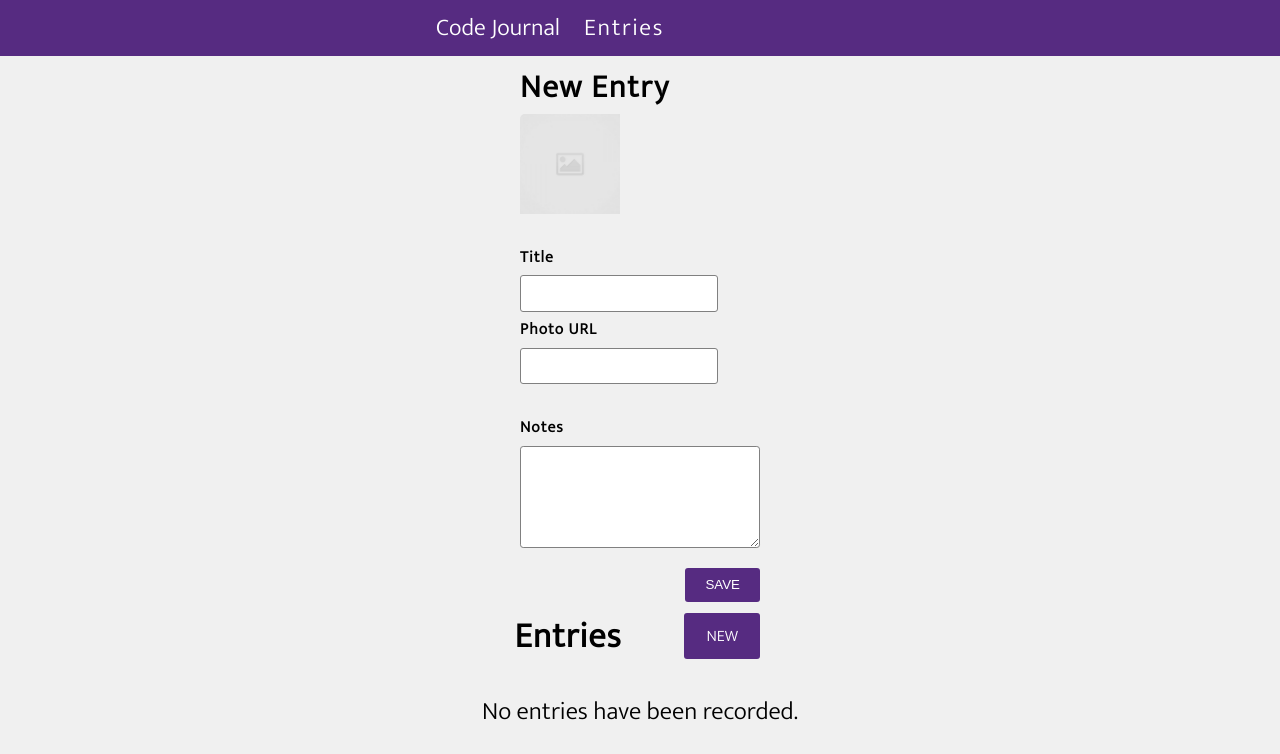
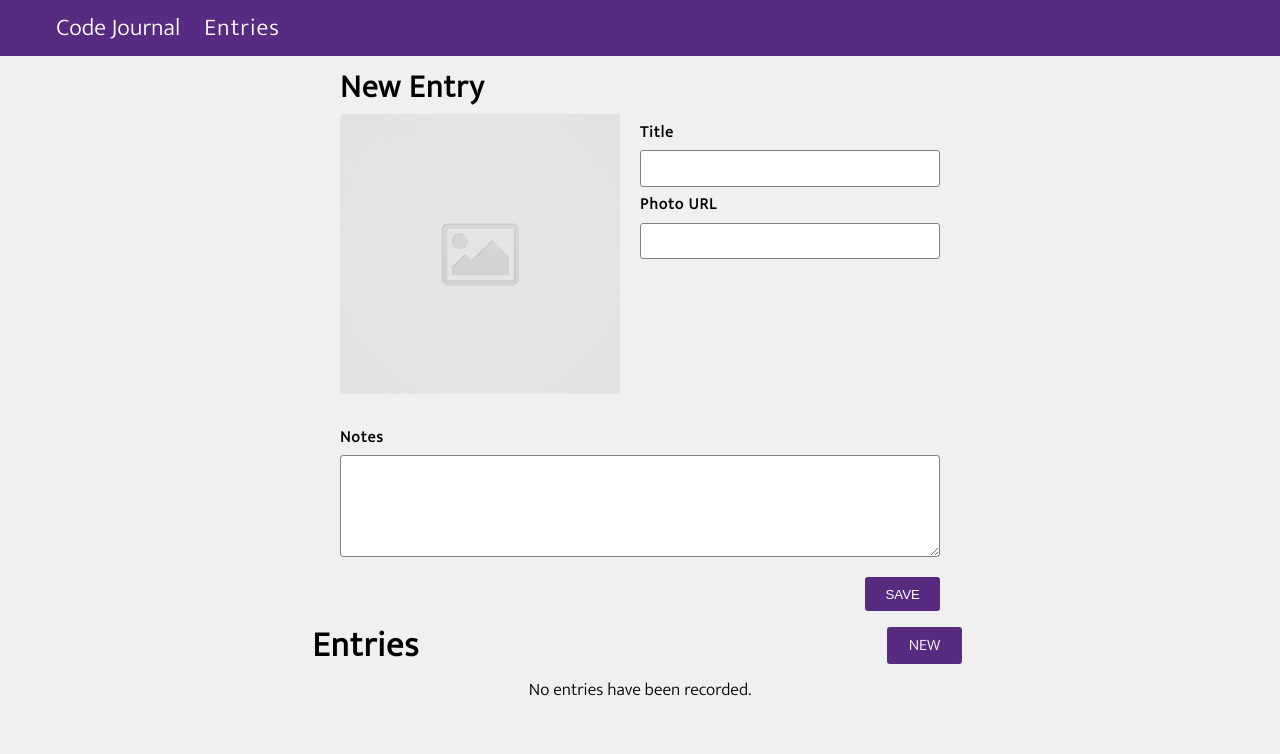
Before and after one commit to PaulGlorioso/code-journal, a website: page index.html in a window 1280 px wide. Both pictures are taken after a click on the link "NEW". Drawn offline with Linux system fonts and the light colour scheme.

Commit message:
Got rid of margin values and replaced using flexbox.

```diff
--- a/css/styles.css
+++ b/css/styles.css
@@ -1,5 +1,9 @@
 body {
   background-color: #f0f0f0;
+}
+
+main {
+  width: 100%;
 }
 
 .font-family-mukta {
@@ -21,7 +25,7 @@ nav {
   color: white;
   font-size: 1.5rem;
   text-decoration: none;
-  letter-spacing: 0.1rem;
+  letter-spacing: 1px;
 }
 
 header > h2 {
@@ -31,7 +35,7 @@ header > h2 {
 }
 
 form > h1 {
-  letter-spacing: 0.1rem;
+  letter-spacing: 1px;
   font-size: 2rem;
   margin: 0;
 }
@@ -98,6 +102,7 @@ ul {
 }
 
 .entry-header {
+  width: 100%;
   display: flex;
   align-items: center;
   justify-content: space-between;
@@ -106,7 +111,7 @@ ul {
 
 .entry-header > a {
   margin-right: 1.25rem;
-  padding: 0.6rem 1.375rem;
+  padding: 0.3rem 1.375rem;
   border: 0 solid;
   border-radius: 3px;
   background-color: #562b81;
@@ -123,7 +128,7 @@ ul {
 
 .entry-photo > img {
   width: 100%;
-  padding: 0.9rem;
+  padding: 0.6rem;
   border: 0 solid;
   border-radius: 30px;
 }
@@ -137,6 +142,14 @@ ul {
   display: none;
 }
 
+.entries {
+  width: 100%;
+  display: flex;
+  align-items: center;
+  justify-content: center;
+  flex-direction: column;
+}
+
 .no-entries {
   display: flex;
   align-items: center;
@@ -148,15 +161,30 @@ ul {
 }
 
 @media screen and (min-width: 1000px) {
+  header {
+    justify-content: center;
+  }
+
   header > h2 {
-    margin-left: 26.25rem;
+    position: relative;
+    right: 30rem;
+  }
+
+  header > nav {
+    position: relative;
+    right: 30rem;
+  }
+
+  .data {
+    display: flex;
+    justify-content: center;
   }
 
   form {
+    width: 50%;
     display: flex;
     flex-direction: row;
     flex-wrap: wrap;
-    margin: 0 31.25rem;
   }
 
   form > h1 {
@@ -185,13 +213,6 @@ ul {
     display: flex;
     flex-direction: row;
     flex-wrap: wrap;
-    margin: 0 31.25rem;
-  }
-
-  .entries > h2 {
-    font-size: 2.188rem;
-    letter-spacing: 1px;
-    margin: 0 31.25rem;
   }
 
   .entry-item {
@@ -202,7 +223,6 @@ ul {
   }
 
   .entry-photo > img {
-    width: 100%;
     padding-right: 1.25rem;
     padding-bottom: 1.25rem;
   }
@@ -213,14 +233,15 @@ ul {
   }
 
   p {
-    font-size: 1.563rem;
+    font-size: 1.1rem;
+    margin: 0;
   }
 
   .entry-header {
+    width: 90%;
     display: flex;
     align-items: center;
-    justify-content: space-between;
+    justify-content: space-around;
     flex-direction: row;
-    margin: 0 31.25rem;
   }
 }
--- a/js/main.js
+++ b/js/main.js
@@ -101,8 +101,8 @@ function createEntry(values) {
   $entryNotes.setAttribute('class', 'entry-notes');
 
   var $notesText = document.createElement('p');
-  $entryNotes.setAttribute('class', 'font-family-mukta');
-  $entryNotes.textContent = values.note;
+  $notesText.setAttribute('class', 'font-family-mukta');
+  $notesText.textContent = values.note;
 
   $entry.appendChild($entryPhoto);
   $entry.appendChild($columnText);
```
